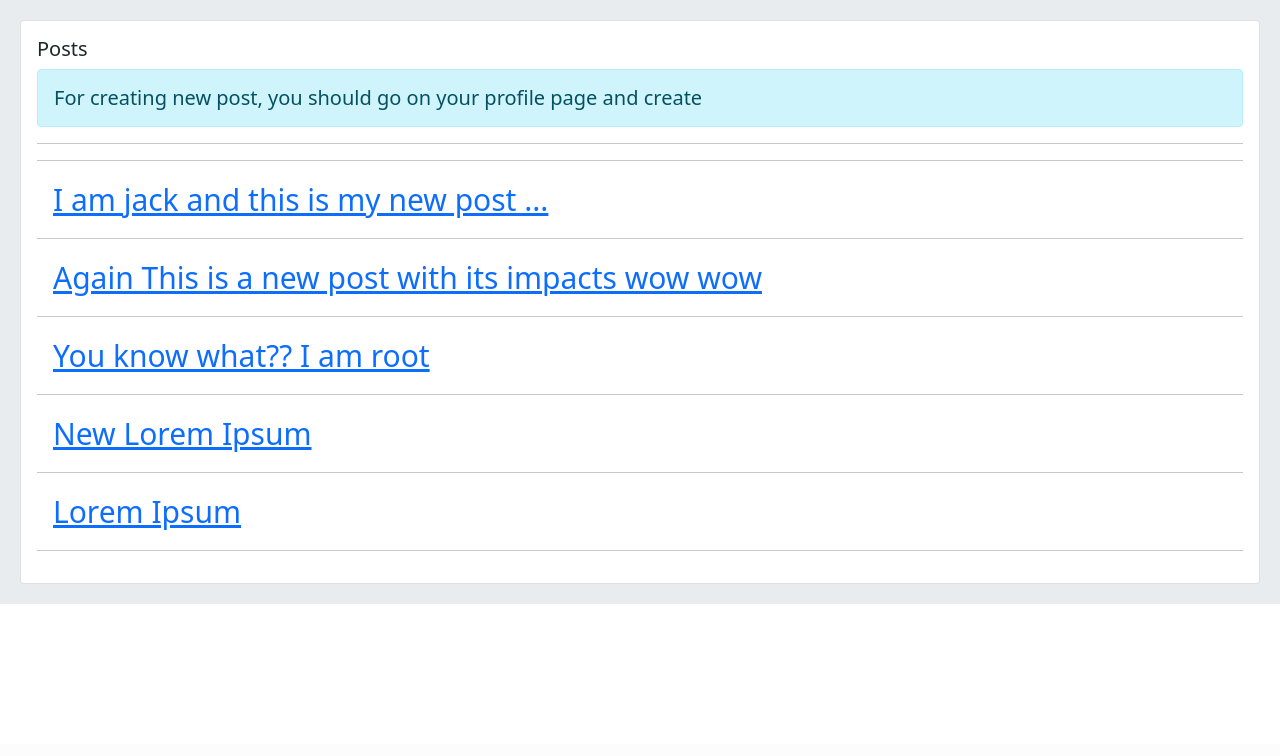
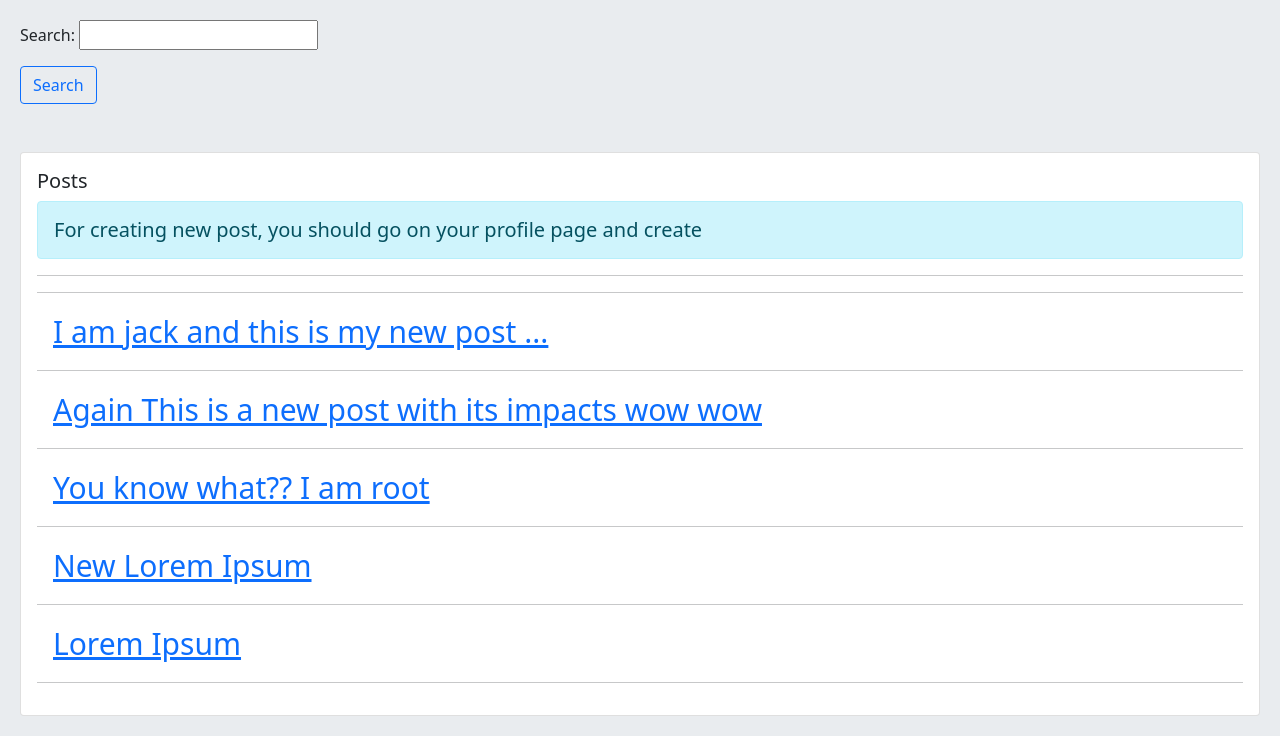
Before and after one commit to Arman-Amini369/Social-Network, a Django app: page / in a window 1280 px wide. Shown: the part 56-812 px from the top of the page. Before the commit the page ends 660 px from the top, so only its background shows below. Run offline with Django 5.2, Linux system fonts and the light colour scheme; data comes from the database, SQL or seed files in the repository.

Commit message:
added .gitignore file and added searching system feature

```diff
--- a/home/forms.py
+++ b/home/forms.py
@@ -14,3 +14,7 @@ class CommentReplyCreateUpdateForm(forms.ModelForm):
         widgets = {
             "body": forms.Textarea(attrs={"class": "form-control", "placeholder": "Enter your comment or reply here..."}),
         }
+
+
+class PostSearchForm(forms.Form):
+    search = forms.CharField(label="Search", required=False)
--- a/home/templates/home/index.html
+++ b/home/templates/home/index.html
@@ -7,16 +7,23 @@
 
 
 {% block content %}
+    <form action="" method="get">
+    {{ form.as_p }}
+    <input type="submit" class="btn btn-outline-primary" value="Search">
+    </form>
+    <br />
+    <br />
     <div class="card">
         <div class="card-body">
             <h5 class="card-title">Posts</h5>
             <h5 class="alert alert-info">For creating new post, you should go on your profile page and create</h5>
             <hr/><hr/>
-            {% for post in posts %}
-               <a href="{{ post.get_absolute_url }}" class="card-body" style="font-size: 30px;">{{ post.title }}</a>
-               <hr />
-               <!-- We can also user <a href="" class="card-body">{{post.body|truncatewords:9}}</a> and it will add ... after the 8 words-->
-            {% endfor %}
+                {% for post in posts %}
+                   <a href="{{ post.get_absolute_url }}" class="card-body" style="font-size: 30px;">{{ post.title }}</a>
+                   <hr />
+                   <!-- We can also use <a href="" class="card-body">{{post.body|truncatewords:9}}</a> and it will add ...
+                    after the 8 words-->
+                {% endfor %}
         </div>
     </div>
 {% endblock content %}
--- a/home/views.py
+++ b/home/views.py
@@ -1,22 +1,25 @@
 from django.shortcuts import render, redirect, get_object_or_404
 from django.views import View
-from django.http import HttpResponse
 from django.contrib.auth.mixins import LoginRequiredMixin
 from django.contrib import messages
 from django.utils.text import slugify
-from django.contrib.auth import views as auth_views
 from .models import Post, Comment, Vote
-from .forms import PostCreateUpdateForm, CommentReplyCreateUpdateForm
+from .forms import PostCreateUpdateForm, CommentReplyCreateUpdateForm, PostSearchForm
 from django.contrib.auth.decorators import login_required
 from django.utils.decorators import method_decorator
 
 
+class HomeView(View):
+    form_class = PostSearchForm
 
-class HomeView(View):
     def get(self, request):
+        form = self.form_class(request.GET)
         posts = Post.objects.all()
+        if request.GET.get("search"):
+            posts = posts.filter(title__icontains=request.GET["search"])
         context = {
         "posts": posts,
+        "form": form,
         }
         return render(request, "home/index.html", context)
 
@@ -36,9 +39,9 @@ class PostDetailView(View):
         context = {
         "post": self.post_instance,
         "comments": comments,
-        "form" : self.form_class,
-        "reply_form" : self.form_class,
-        "can_unlike" : can_unlike,
+        "form": self.form_class,
+        "reply_form": self.form_class,
+        "can_unlike": can_unlike,
         }
         return render(request, "home/post_detail.html", context)
 
@@ -135,7 +138,7 @@ class CommentUpdateView(LoginRequiredMixin, View):
         comment = get_object_or_404(Comment, pk=comment_id)
         form = self.form_class(instance=comment)
         context = {
-            "form" : form,
+            "form": form,
         }
         return render(request, self.template_name, context)
 
@@ -150,7 +153,7 @@ class CommentUpdateView(LoginRequiredMixin, View):
             messages.success(request, "Your comment Has Been Updated Successfully", "success")
             return redirect("home:post_detail", post_id=comment.post.pk, post_slug=comment.post.slug)
         context = {
-            "form" : "form",
+            "form": "form",
         }
         return render(request, self.template_name, context)
 
@@ -166,7 +169,6 @@ class CommentDeleteView(LoginRequiredMixin, View):
         else:
             messages.error(request, "You Are Not Authorized To Delete This Comment", "danger")
             return redirect("home:post_detail", post_id=comment.post.pk, post_slug=comment.post.slug)
-
 
 
 class ReplyAddView(LoginRequiredMixin, View):
```
Also changed, not shown: home/templates/home/post_detail.html (line endings or trailing spaces), 1 other file.
